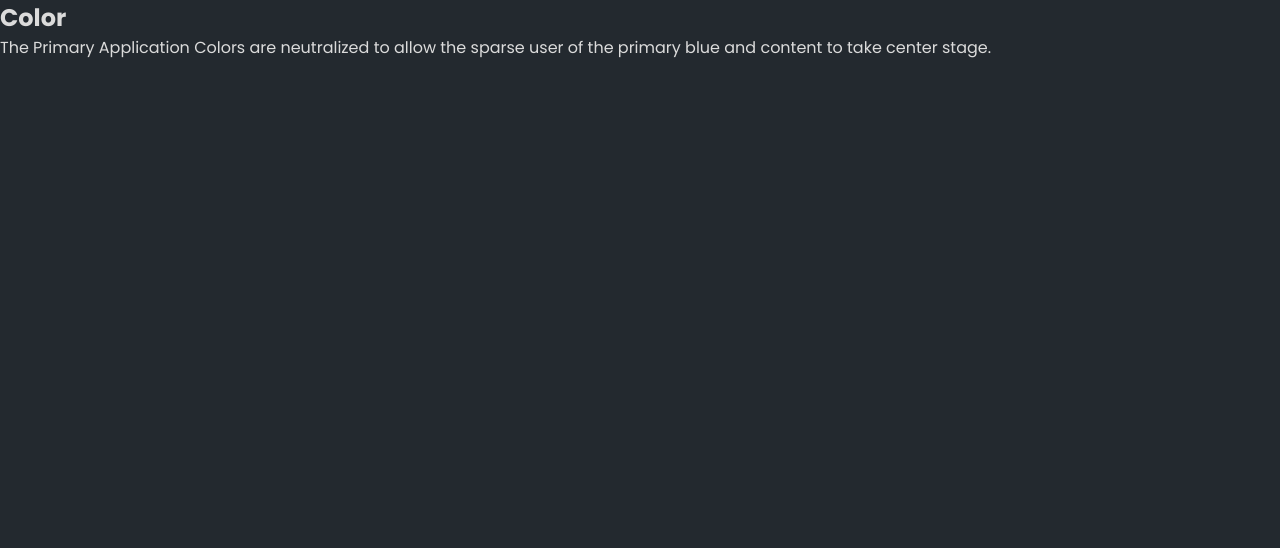
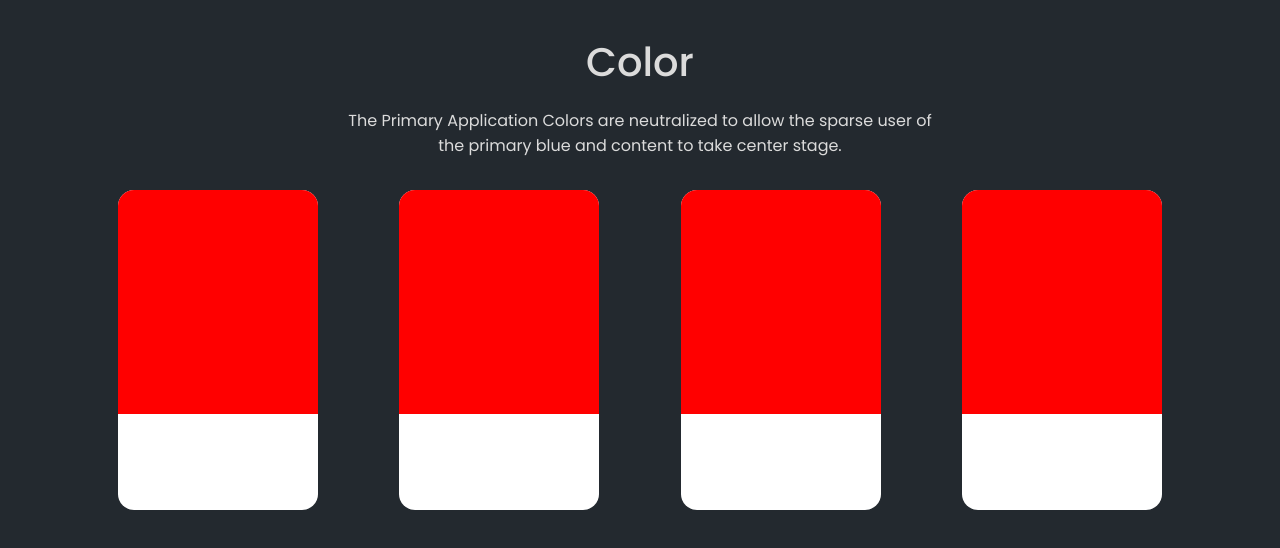
Before and after one commit to Rupam-Shil/ColorPicker, a Vue app: page / in a window 1280 px wide. Shown: the top 548 px of the page. Built offline with nearby package versions, Linux system fonts and the light colour scheme.

Commit message:
need changes

```diff
--- a/src/App.vue
+++ b/src/App.vue
@@ -15,6 +15,7 @@
 :root {
 	--background-color: #23292f;
 	--text-color: #dbdbdb;
+	--text-color-dark: #707070;
 }
 
 body {
--- /dev/null
+++ b/src/components/primaryCards.vue
@@ -0,0 +1,43 @@
+<template>
+	<div class="card">
+		<div class="card-top" :style="{ backgroundColor: props.colorCode }"></div>
+		<div class="card-bottom">
+			<div class="color-name">{{ props.colorName }}</div>
+			<div class="color-code">{{ props.colorCode }}</div>
+		</div>
+	</div>
+</template>
+
+<script setup>
+const props = defineProps({
+	colorCode: String,
+	colorName: String,
+});
+</script>
+
+<style lang="scss" scoped>
+.card {
+	background: #fff;
+	width: 200px;
+	border-radius: 1rem;
+	height: 20rem;
+	display: flex;
+	flex-direction: column;
+	&-top {
+		background: red;
+		width: 100%;
+		height: 70%;
+		border-radius: 1rem 1rem 0 0;
+	}
+	&-bottom {
+		height: 30%;
+		color: var(--text-color-dark);
+		display: flex;
+		flex-direction: column;
+		align-items: center;
+		justify-content: center;
+		.color-name {
+		}
+	}
+}
+</style>
--- a/src/views/Home.vue
+++ b/src/views/Home.vue
@@ -1,18 +1,57 @@
 <template>
 	<div class="home">
-		<section class="primary">
-			<h1 class="header">Color</h1>
-			<p class="sub-heading">
+		<section class="primary ">
+			<h1 class="header mb-1">Color</h1>
+			<p class="sub-heading mb-2">
 				The Primary Application Colors are neutralized to allow the sparse user
 				of the primary blue and content to take center stage.
 			</p>
+			<div class="primary-card-section grid-col-4">
+				<primaryCards />
+				<primaryCards />
+				<primaryCards />
+				<primaryCards />
+			</div>
 		</section>
 	</div>
 </template>
 
-<script>
-export default {
-	name: 'Home',
-	components: {},
-};
+<script setup>
+import primaryCards from '../components/primaryCards.vue';
 </script>
+
+<style lang="scss" scoped>
+section.primary {
+	display: flex;
+	flex-direction: column;
+	align-items: center;
+	padding: 2rem;
+}
+.sub-heading {
+	text-align: center;
+	width: 50%;
+}
+.header {
+	font-size: clamp(2rem, 5vw, 2.5rem);
+	font-weight: 500;
+}
+.mb-1 {
+	margin-bottom: 1rem;
+}
+.mb-2 {
+	margin-bottom: 2rem;
+}
+.grid-col-4 {
+	width: 90%;
+	display: grid;
+	grid-template-columns: repeat(auto-fit, minmax(200px, 1fr));
+	gap: 2rem;
+	justify-items: center;
+}
+
+@media only screen and (max-width: 900px) {
+	.sub-heading {
+		width: 90%;
+	}
+}
+</style>
```
